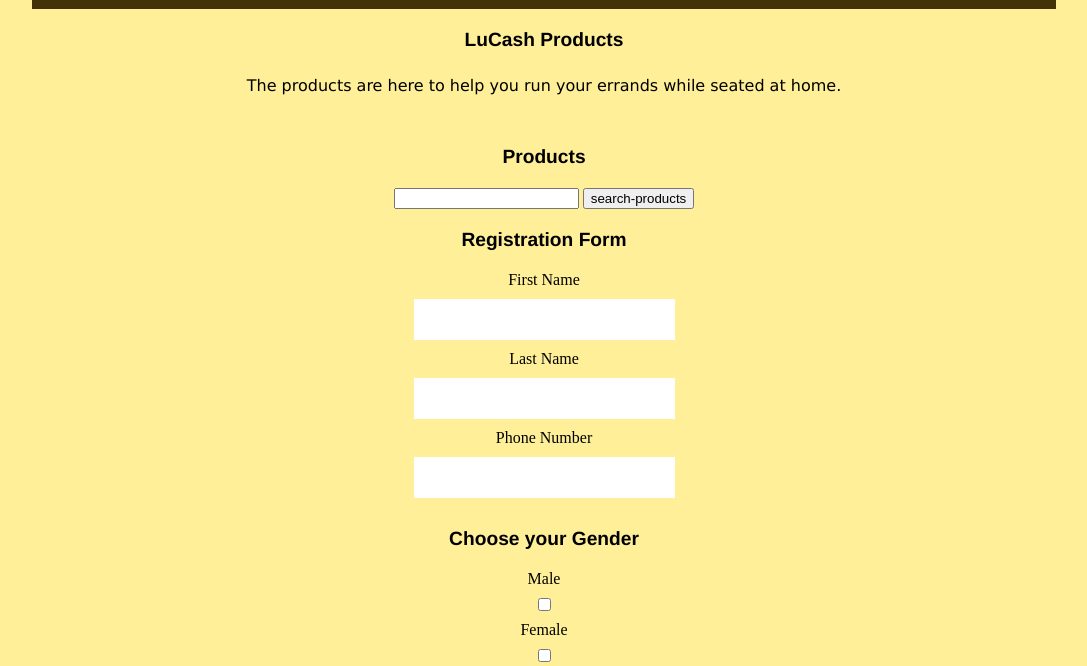
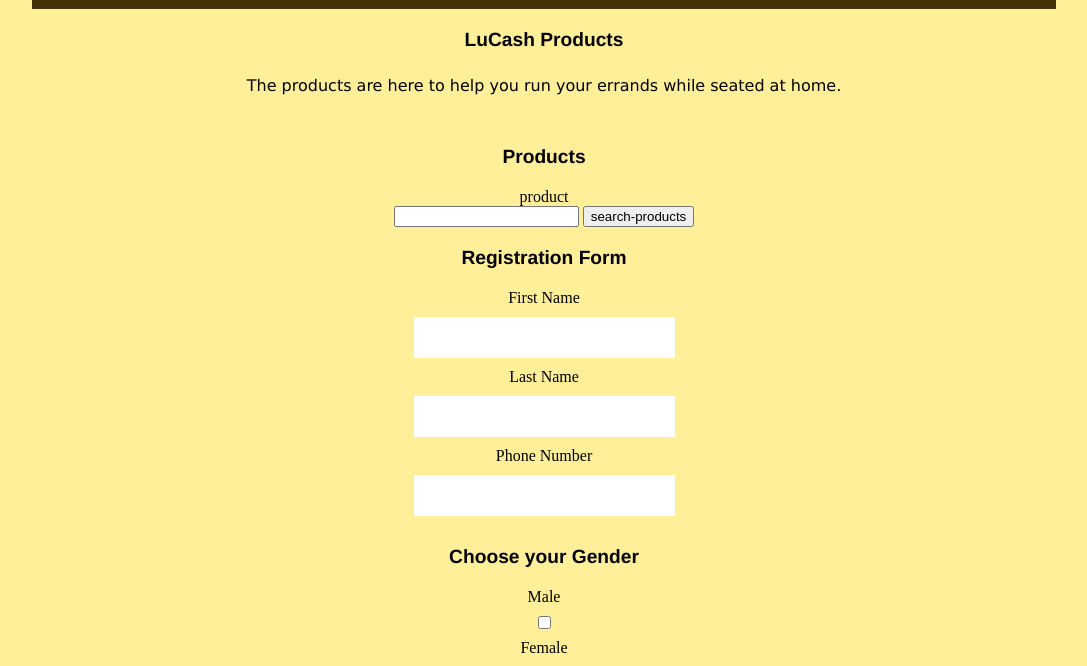
Before and after one commit to WANGECIKARIUKI/Lucy-Project, a website: page index.html in a window 1280 px wide. Shown: the part 98-764 px from the top of the page, without its empty margins (96-1183 px from the left). Drawn offline with Linux system fonts and the light colour scheme.

Commit message:
Final Submit

```diff
--- a/index.html
+++ b/index.html
@@ -21,6 +21,7 @@
     <section class = "Products">
         <div id = "search-product">
         <h2>Products</h2>
+        <label for="product">product</label><br>
         <input type = "text" id="products" placeholder= "">
         <button id ="searchProducts">search-products</button>
 
```
